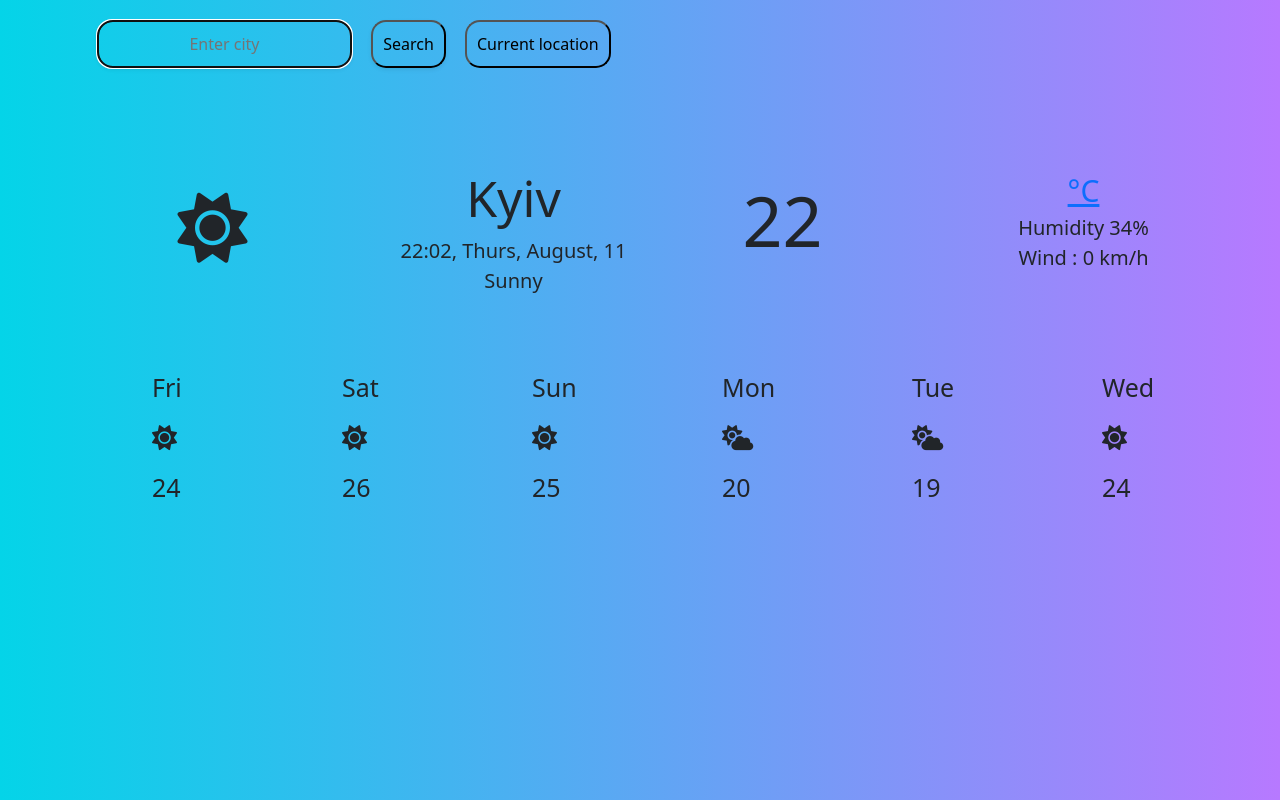
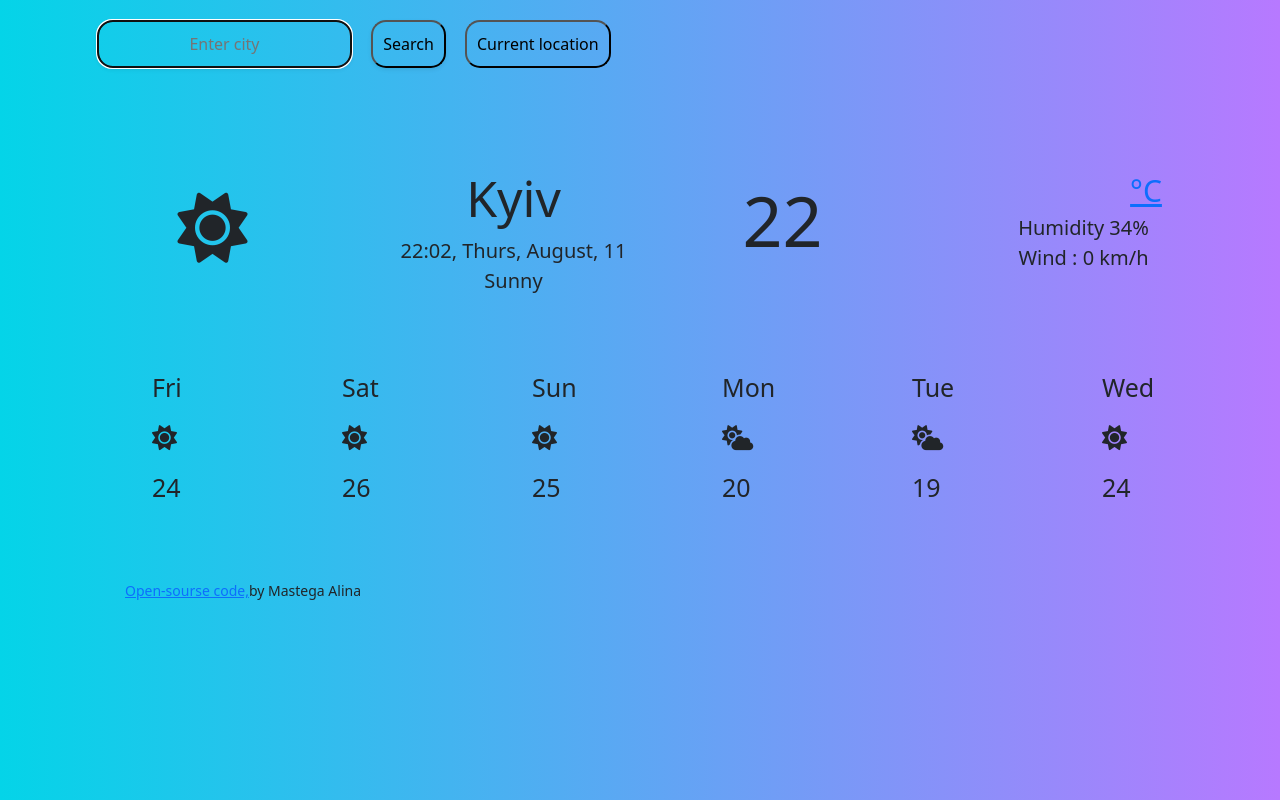
Before and after one commit to MaAlina1708/my-weather-project, a plain HTML site: page index.html in a window 1280 px wide. Drawn offline with nearby package versions, Linux system fonts and the light colour scheme.

Commit message:
Add a link to GitHub repository

```diff
--- a/index.html
+++ b/index.html
@@ -21,6 +21,7 @@
   </head>
   <body>
     <div class="container" >
+
     <form class="search-form"
        id = "search-form">
 
@@ -113,6 +114,9 @@
       </div>
     </div>
     </div>
+    <small>
+    <a href="http://https://github.com/MaAlina1708/my-weather-project"
+    target="_blank">Open-sourse code,</a>by Mastega Alina</small>
 
     <script src="src/index.js"></script>
   </body>
--- a/src/style.css
+++ b/src/style.css
@@ -25,6 +25,10 @@ button {
 h1 {
   font-size: 50px;
 }
+a {
+  margin-left: 125px;
+}
+
 .allColl {
   width: 100%;
 }
```
